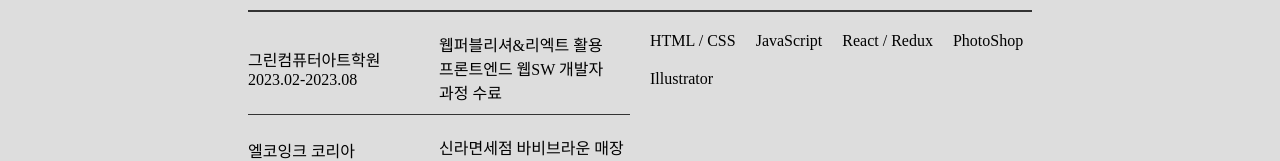
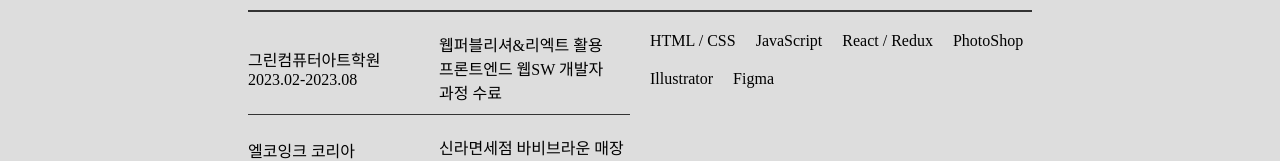
Before and after one commit to Minhyerin/HyerinPortfolio.ver2, a React (Create React App) app: page /about in a window 1280 px wide. Shown: the part 391-552 px from the top of the page. Built offline with nearby package versions, Linux system fonts and the light colour scheme; a web font is replaced by a local one.

Commit message:
add skills

```diff
--- a/src/Pages/About.js
+++ b/src/Pages/About.js
@@ -263,6 +263,7 @@
                 <span>React / Redux</span>
                 <span>PhotoShop</span>
                 <span>Illustrator</span>
+                <span>Figma</span>
               </div>
             </Skillbox>
           </DescDiv>
```
